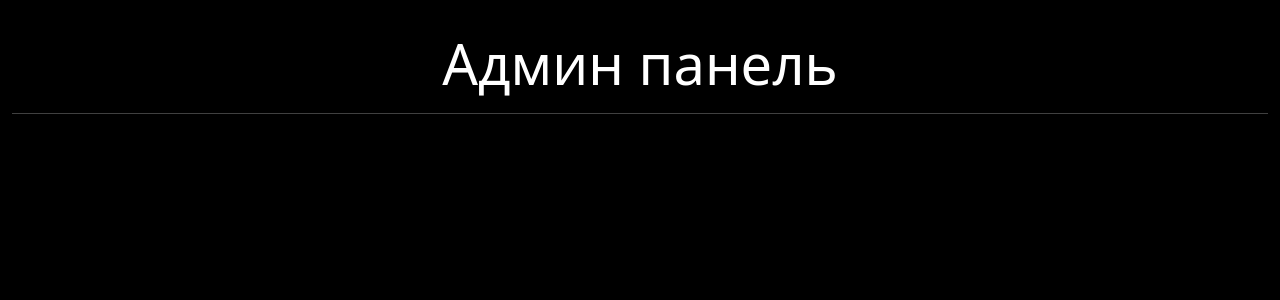
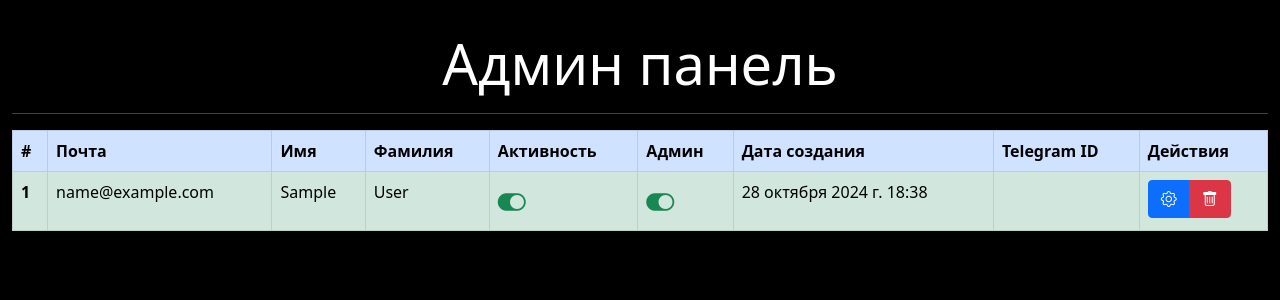
Before and after one commit to saneksking/todo_app_web_version, a Django app: page /admin-panel/ in a window 1280 px wide. Shown: the part 56-356 px from the top of the page. Run offline with Django 5.2, Linux system fonts and the light colour scheme; the visitor is signed in with stand-in values (Sample User, id 1); data comes from the database, SQL or seed files in the repository; data that the repository does not hold is empty; some libraries are stand-ins or nearby versions.

Commit message:
Update admin_panel

```diff
--- a/admin_panel/templates/admin_panel/admin_index.html
+++ b/admin_panel/templates/admin_panel/admin_index.html
@@ -5,5 +5,41 @@
 {% block content %}
     <h1 class="text-center display-4">Админ панель</h1>
     <hr>
-
+    <div class="table-responsive">
+        <table class="table table-bordered table-hover" id="Profiles">
+            <thead>
+                <tr class="table-primary">
+                    <th scope="col">#</th>
+                    <th scope="col">Почта</th>
+                    <th scope="col">Имя</th>
+                    <th scope="col">Фамилия</th>
+                    <th scope="col">Активность</th>
+                    <th scope="col">Админ</th>
+                    <th scope="col">Дата создания</th>
+                    <th scope="col">Telegram ID</th>
+                    <th scope="col">Действия</th>
+                </tr>
+            </thead>
+            <tbody>
+                {% for person in person_list %}
+                    <tr class="table-{% if person.is_active %}success{% else %}danger{% endif %}">
+                        <th scope="row">{{ forloop.counter }}</th>
+                        <td>{{ person.email }}</td>
+                        <td>{{ person.first_name }}</td>
+                        <td>{{ person.last_name }}</td>
+                        <td>{% if person.is_active %}<a onclick="return confirm('Заблокировать пользователя?')" href=""><i class="bi bi-toggle-on fs-3 text-success" data-bs-toggle="tooltip" data-bs-placement="top" title="Заблокировать"></i></a>{% else %}<a onclick="return confirm('Разблокировать пользователя?')" href="" data-bs-toggle="tooltip" data-bs-placement="top" title="Разблокировать"><i class="bi bi-toggle-off fs-3 text-danger"></i></a>{% endif %}</td>
+                        <td>{% if person.is_staff %}<a onclick="return confirm('Снять с должности администратора?')" href=""><i class="bi bi-toggle-on fs-3 text-success" data-bs-toggle="tooltip" data-bs-placement="top" title="Снять с должности"></i></a>{% else %}<a onclick="return confirm('Назначить на пост администратора?')" href="" data-bs-toggle="tooltip" data-bs-placement="top" title="Назначить на должность администратора?"><i class="bi bi-toggle-off fs-3 text-danger"></i></a>{% endif %}</td>
+                        <td>{{ person.created_at }}</td>
+                        <td>{{ person.tg_id }}</td>
+                        <td>
+                            <div class="btn-group btn-group" role="group" aria-label="Basic example">
+                                <a href="" type="button" class="btn btn-primary" data-bs-toggle="tooltip" data-bs-placement="top" title="Настройки"><i class="bi bi-gear"></i></a>
+                                <a onclick="return confirm('Вы действительно хотите удалить пользователя?')" href="" type="button" class="btn btn-danger" data-bs-toggle="tooltip" data-bs-placement="top" title="Удаление"> <i class="bi bi-trash"></i></a>
+                            </div>
+                        </td>
+                    </tr>
+                {% endfor %}
+            </tbody>
+        </table>
+    </div>
 {% endblock %}
--- a/admin_panel/views.py
+++ b/admin_panel/views.py
@@ -1,8 +1,10 @@
 from django.shortcuts import render
+from persons.models import Person
 
 
 def admin_index(request):
+    person_list = Person.objects.all()
     context = {
-
+        'person_list': person_list,
     }
     return render(request, 'admin_panel/admin_index.html', context)
```
